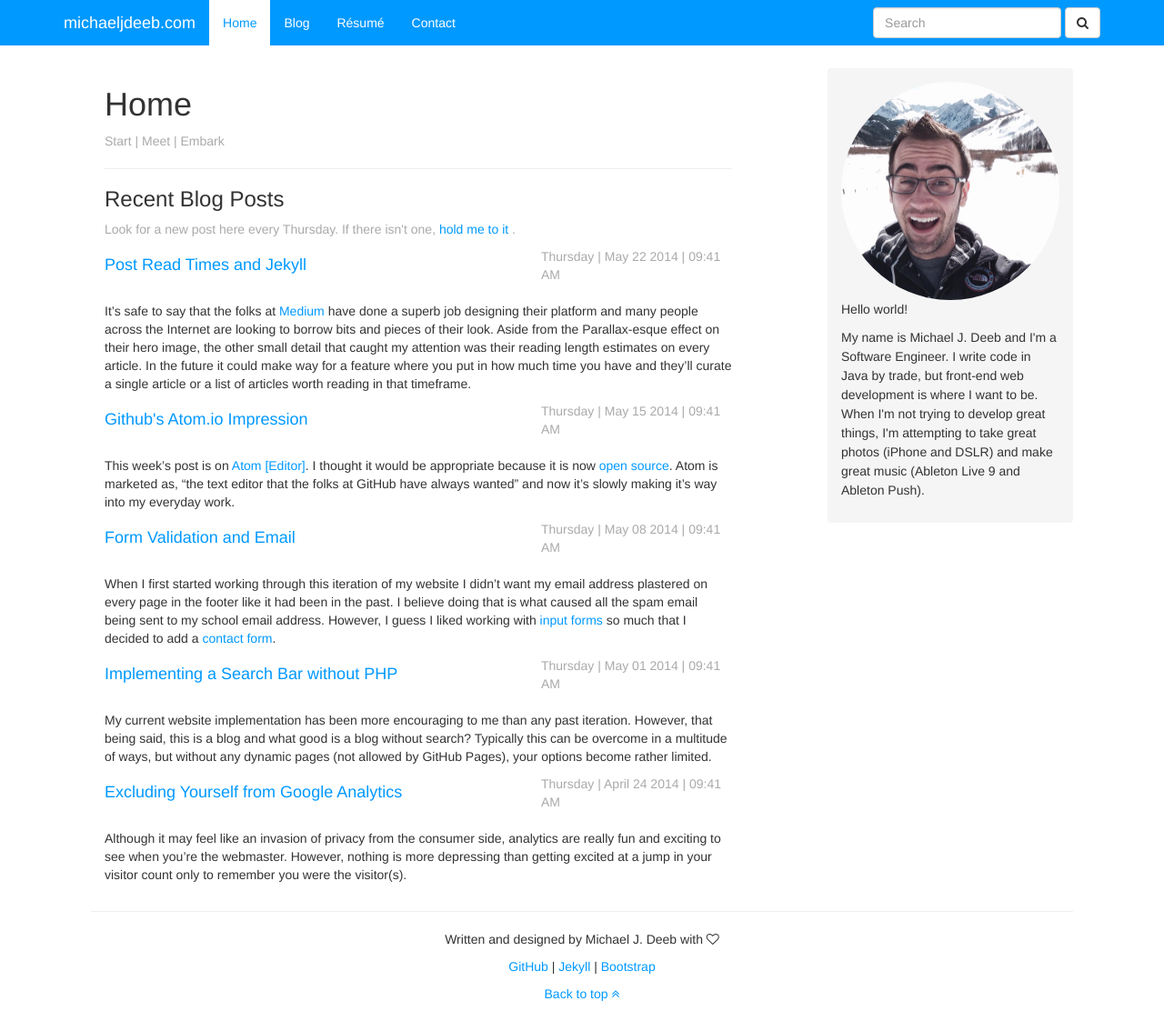
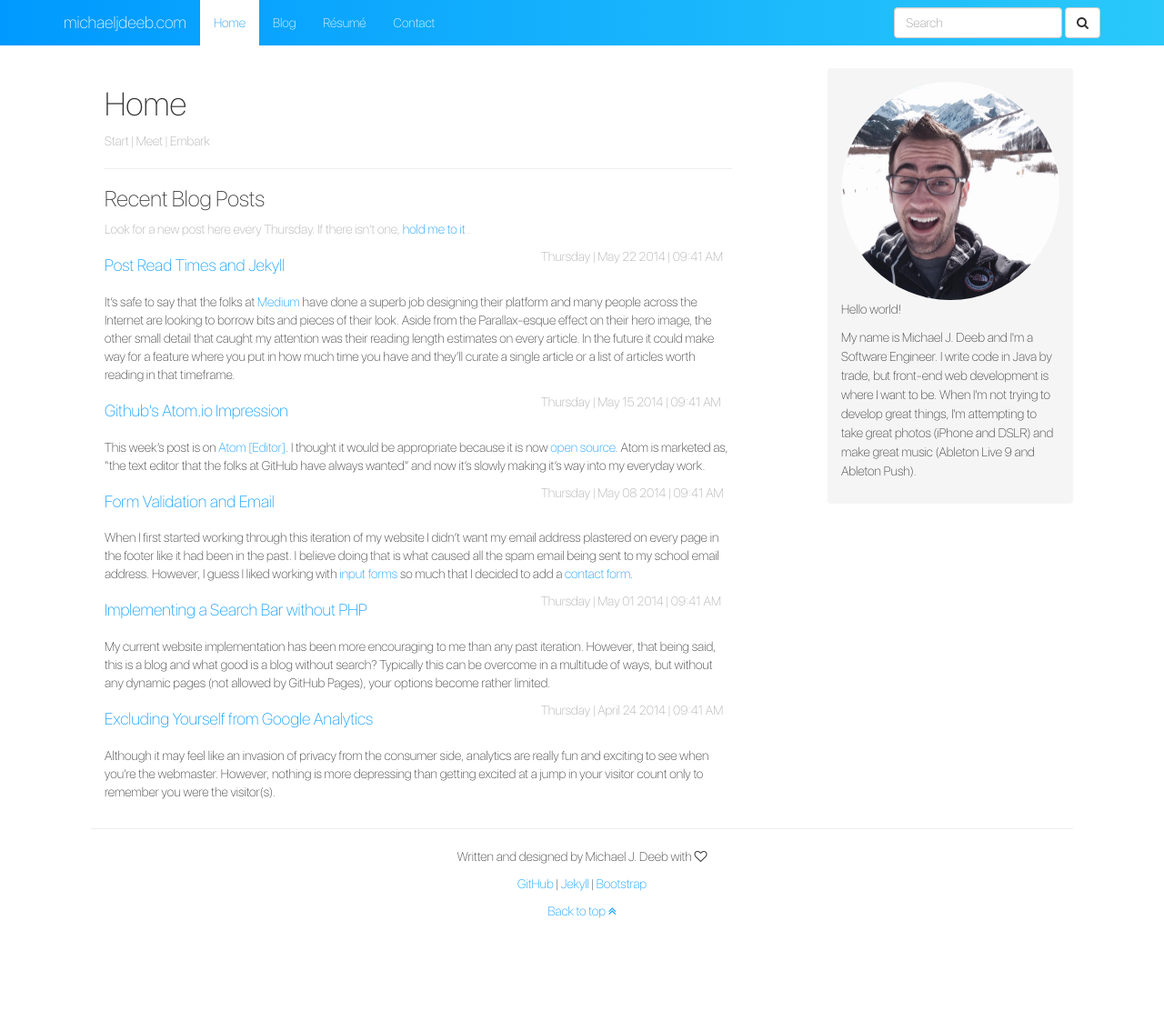
Before and after one commit to michaeljdeeb/old-bootstrap-website, a Jekyll site: the page built from index.html, in a window 1280 px wide and 1123 px high. Shown: the whole window at 91% size. Built offline with Jekyll 4.4.1, drawn with Linux system fonts in a browser that asks for light colours; nearby versions of some CDN libraries; Markdown is read by kramdown in place of the engine named in the settings; comment, search, counter and statistics services are not loaded.

Commit message:
Slight UI tweaks

```diff
--- a/css/custom.css
+++ b/css/custom.css
@@ -3,6 +3,17 @@
   body {
     margin: 75px 100px 20px 100px;
   }
+}
+
+@font-face {
+  font-family: "SFUIDisplay";
+  src: url(../resources/SF-UI-Display-Thin.otf);
+}
+
+@font-face {
+  font-family: "SFUIDisplay";
+  src: url(../resources/SF-UI-Display-Regular.otf);
+  font-weight: bold;
 }
 
 .navbar .navbar-form{
```
Also changed, not shown: css/bootstrap.css, resources/SF-UI-Display-Regular.otf (added), resources/SF-UI-Display-Thin.otf (added).
